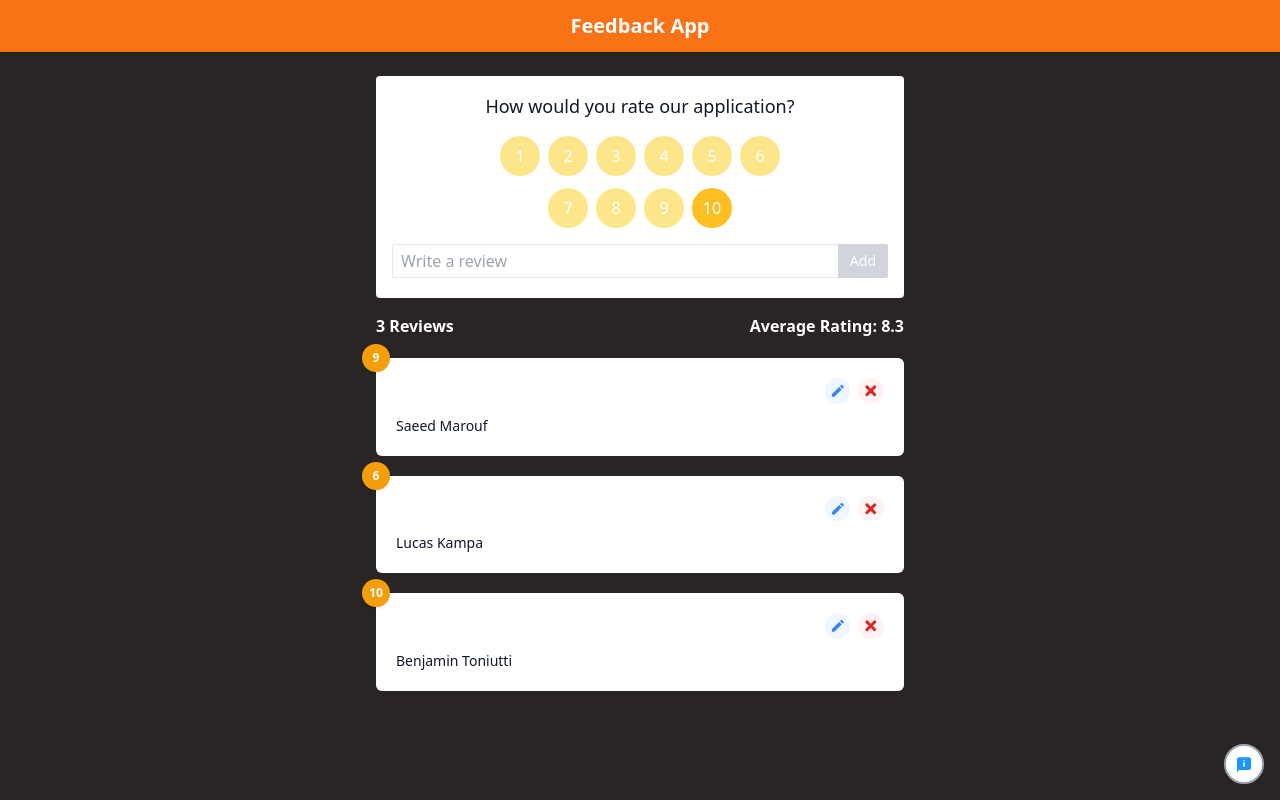
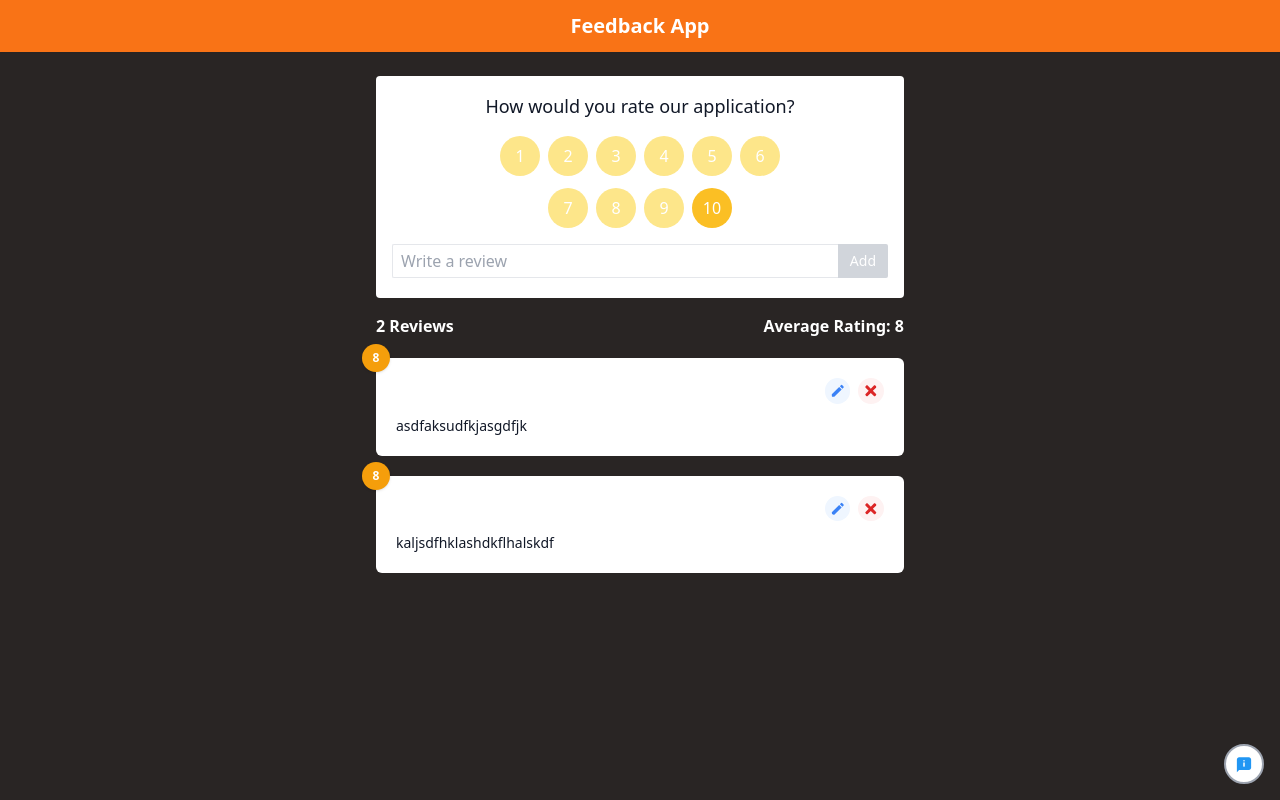
Before and after one commit to AmirABody/feedback-app, a React (Create React App) app: page / in a window 1280 px wide. Built offline with nearby package versions, Linux system fonts and the light colour scheme; data requests are answered from the project's data file.

Commit message:
Add fake backend json server

```diff
--- /dev/null
+++ b/db.json
@@ -0,0 +1,14 @@
+{
+  "feedbacks": [
+    {
+      "id": 1,
+      "text": "kaljsdfhklashdkflhalskdf",
+      "rating": 8
+    },
+    {
+      "id": 2,
+      "text": "asdfaksudfkjasgdfjk",
+      "rating": 8
+    }
+  ]
+}
--- a/src/components/FeedbackForm.tsx
+++ b/src/components/FeedbackForm.tsx
@@ -53,7 +53,7 @@ const FeedbackForm = () => {
 
     if (text.trim().length >= 10) {
       const newFeedback: Feedback = {
-        id: "0",
+        id: "",
         text,
         rating,
       };
--- a/src/contexts/FeedbackContext.tsx
+++ b/src/contexts/FeedbackContext.tsx
@@ -1,7 +1,5 @@
-import { v4 as uuidv4 } from "uuid";
-import { createContext, useState } from "react";
+import { createContext, useState, useEffect } from "react";
 import { Feedback, FeedbackContextInterface } from "../interfaces";
-import { feedbacks as feedbacksData } from "../data/feedbacks";
 
 const FeedbackContext = createContext<FeedbackContextInterface | null>(null);
 
@@ -10,26 +8,59 @@ interface FeedbackProviderProps {
 }
 
 export const FeedbackProvider = ({ children }: FeedbackProviderProps) => {
-  const [feedbacks, setFeedbacks] = useState<Feedback[]>(feedbacksData);
+  const [isLoading, setIsLoading] = useState<boolean>(true);
+  const [feedbacks, setFeedbacks] = useState<Feedback[]>([]);
   const [feedbackForEdit, setFeedbackForEdit] = useState<Feedback | null>(null);
 
+  useEffect(() => {
+    fetchFeedbacks();
+  }, []);
+
+  // Fetch Feedbacks
+  const fetchFeedbacks = async () => {
+    const res = await fetch("/feedbacks?_sort=id&_order=desc");
+    const data = await res.json();
+
+    setFeedbacks(data);
+    setIsLoading(false);
+  };
+
   // Add Feedback
-  const addFeedback = (newFeedback: Feedback): void => {
-    newFeedback.id = uuidv4();
-    setFeedbacks([newFeedback, ...feedbacks]);
+  const addFeedback = async (newFeedback: Feedback) => {
+    const res = await fetch("/feedbacks", {
+      method: "POST",
+      headers: {
+        "Content-Type": "application/json",
+      },
+      body: JSON.stringify(newFeedback),
+    });
+    const data = await res.json();
+
+    setFeedbacks([data, ...feedbacks]);
   };
 
   // Delete Feedback
-  const deleteFeedback = (id: string): void => {
-    if (window.confirm("Are you sure you want to delete the feedback!?"))
+  const deleteFeedback = async (id: string) => {
+    if (window.confirm("Are you sure you want to delete the feedback!?")) {
+      await fetch(`/feedbacks/${id}`, {
+        method: "DELETE",
+      });
       setFeedbacks(feedbacks.filter((feedback) => feedback.id !== id));
+    }
   };
 
   // Update Feedback
-  const updateFeedback = (id: string, updFeedack: Feedback): void => {
+  const updateFeedback = async (id: string, updFeedack: Feedback) => {
+    const res = await fetch(`/feedbacks/${id}`, {
+      method: "PUT",
+      headers: { "Content-Type": "application/json" },
+      body: JSON.stringify({ ...updFeedack, id })
+    });
+    const data = await res.json();
+
     setFeedbacks(
       feedbacks.map((feedback) =>
-        feedback.id === id ? { ...updFeedack, id } : feedback
+        feedback.id === id ? { ...data } : feedback
       )
     );
   };
@@ -39,6 +70,7 @@ export const FeedbackProvider = ({ children }: FeedbackProviderProps) => {
       value={{
         feedbacks,
         feedbackForEdit,
+        isLoading,
         addFeedback,
         deleteFeedback,
         updateFeedback,
--- a/src/data/feedbacks.ts
+++ /dev/null
@@ -1,19 +0,0 @@
-import { Feedback } from "../interfaces";
-
-export const feedbacks: Feedback[] = [
-  {
-    id: '1',
-    rating: 9,
-    text: "Saeed Marouf",
-  },
-  {
-    id: '2',
-    rating: 6,
-    text: "Lucas Kampa",
-  },
-  {
-    id: '3',
-    rating: 10,
-    text: "Benjamin Toniutti",
-  },
-];
--- a/src/interfaces.tsx
+++ b/src/interfaces.tsx
@@ -7,8 +7,9 @@ export interface Feedback {
 export interface FeedbackContextInterface {
   feedbacks: Feedback[];
   feedbackForEdit: Feedback | null;
+  isLoading: boolean;
   addFeedback: (newFeedback: Feedback) => void;
   deleteFeedback: (id: string) => void;
   updateFeedback: (id: string, updFeedack: Feedback) => void;
-  setFeedbackForEdit: (feedback: Feedback | null) => void
+  setFeedbackForEdit: (feedback: Feedback | null) => void;
 }
```
Also changed, not shown: package.json (+6 -2 lines), 1 other file (tests, documents, lock files or other folders).
